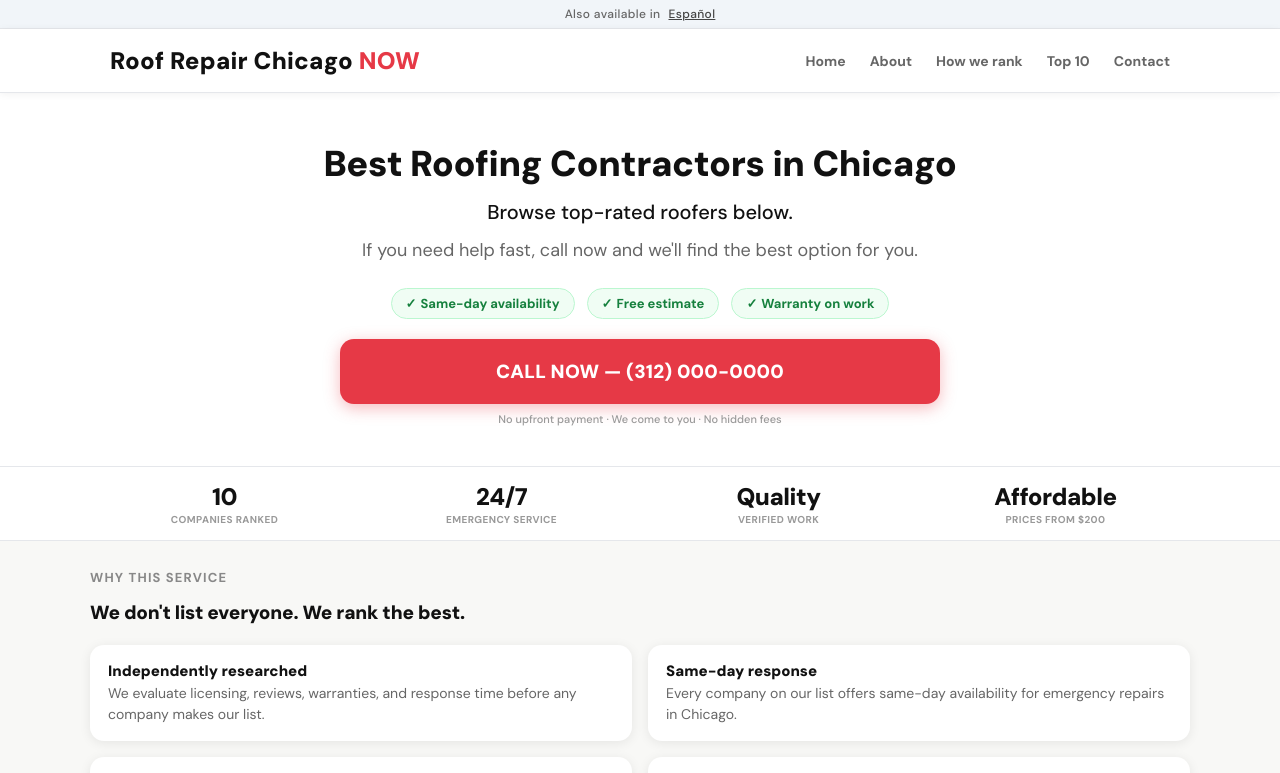
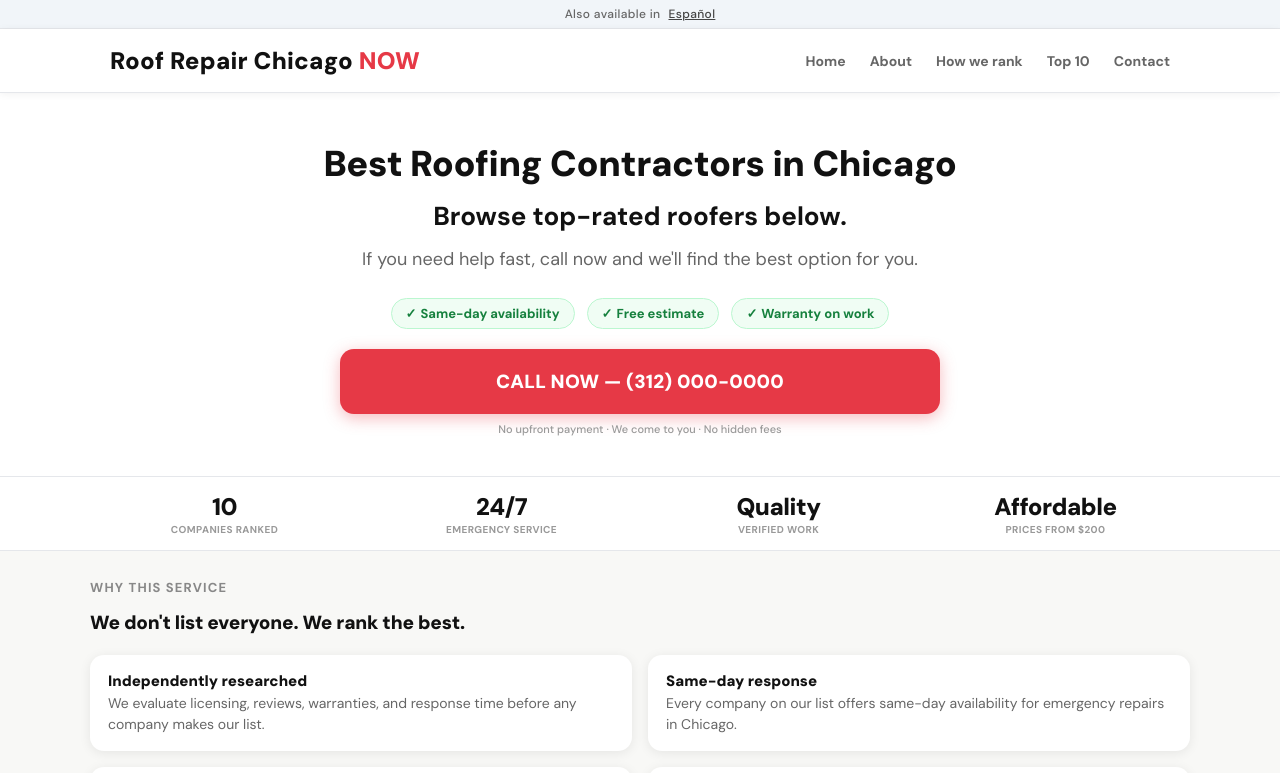
Before and after one commit to dm100usa-oss/roof-repair-chicago-now, a Next.js app: page / in a window 1280 px wide. Shown: the top 773 px of the page. Built offline with nearby package versions, Linux system fonts and the light colour scheme.

Commit message:
Update page.module.css

```diff
--- a/src/app/page.module.css
+++ b/src/app/page.module.css
@@ -34,8 +34,8 @@
 }
 
 .heroP1 {
-  font-size: 16px;
-  font-weight: 500;
+  font-size: 20px;
+  font-weight: 700;
   color: var(--text);
 }
 
@@ -165,7 +165,7 @@ details[open] .faqQ::after { transform: rotate(180deg); }
 @media (min-width: 768px) {
   .heroInner h1 { font-size: 28px; }
   .heroSub { font-size: 16px; }
-  .heroP1 { font-size: 19px; }
+  .heroP1 { font-size: 24px; }
   .heroP2 { font-size: 17px; }
   .heroP3 { font-size: 17px; }
   .whyGrid { display: grid; grid-template-columns: 1fr 1fr; gap: 1rem; }
@@ -176,7 +176,7 @@ details[open] .faqQ::after { transform: rotate(180deg); }
 @media (min-width: 1024px) {
   .heroInner h1 { font-size: 36px; }
   .hero { padding: 3rem 1.25rem 2.5rem; }
-  .heroP1 { font-size: 20px; }
+  .heroP1 { font-size: 26px; }
   .heroP2 { font-size: 18px; }
   .heroP3 { font-size: 18px; }
   .btnCall { font-size: 19px; padding: 20px; max-width: 600px; margin: 0 auto; display: block; }
```
